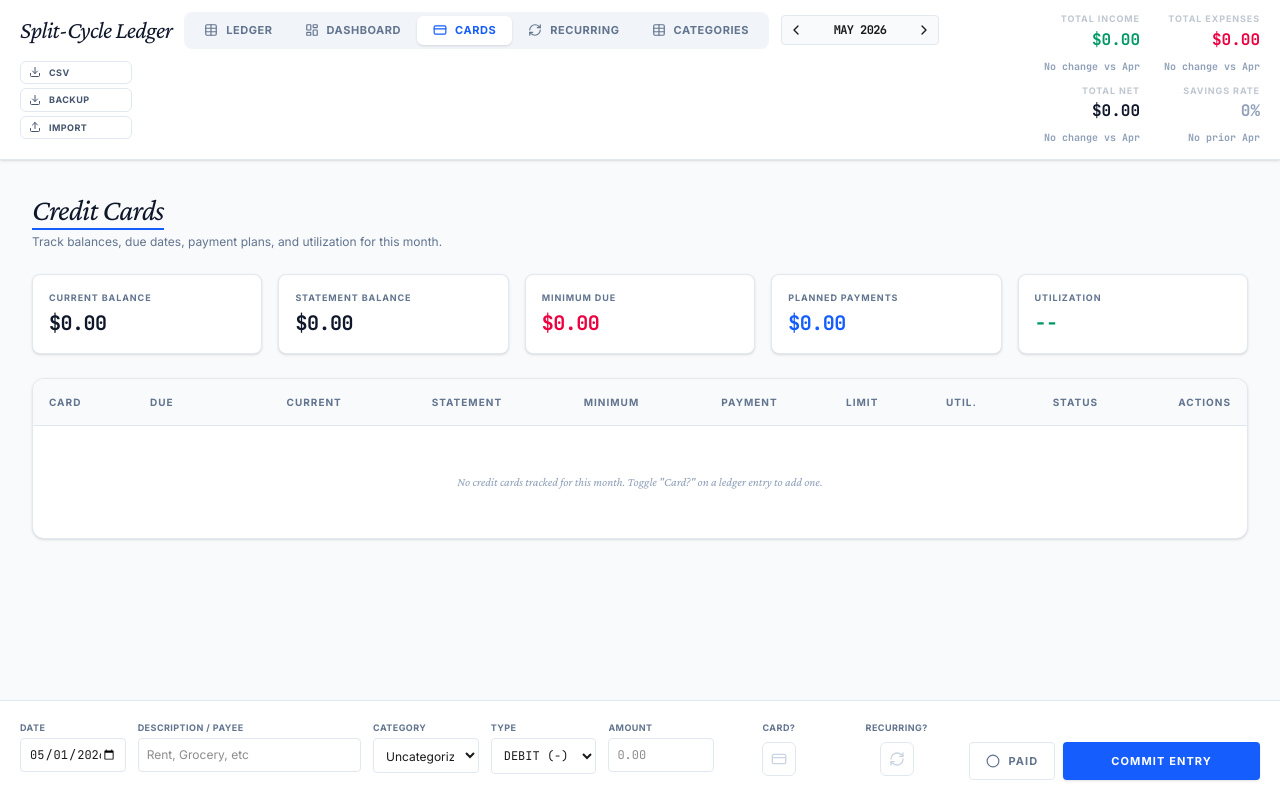
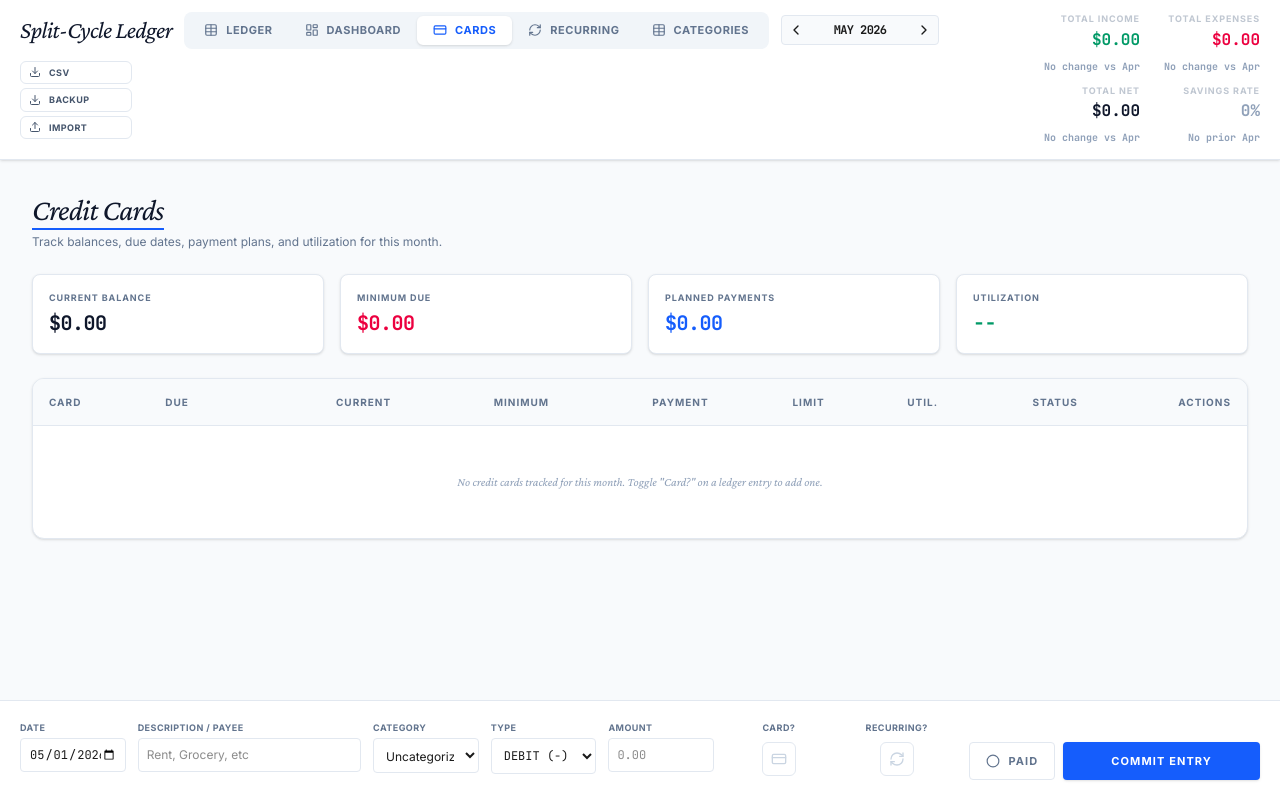
Before and after one commit to HowAI-1811/budgeteaze, a React (Vite) app: page / in a window 1280 px wide. Both pictures are taken after a click on the button "CARDS". Built offline with nearby package versions, Linux system fonts and the light colour scheme.

Commit message:
Hide statement balance from credit cards UI

```diff
--- a/src/App.tsx
+++ b/src/App.tsx
@@ -1357,17 +1357,6 @@ export default function App() {
                 />
               </div>
               <div className="flex flex-col gap-1">
-                <label className="text-[9px] uppercase font-bold tracking-wider text-slate-500">Statement</label>
-                <input
-                  type="number"
-                  step="0.01"
-                  value={statementBalance}
-                  onChange={(e) => setStatementBalance(e.target.value)}
-                  className="border border-slate-200 p-2 text-xs font-mono outline-none focus:bg-blue-50 focus:border-blue-500 rounded transition-all"
-                  placeholder="0.00"
-                />
-              </div>
-              <div className="flex flex-col gap-1">
                 <label className="text-[9px] uppercase font-bold tracking-wider text-slate-500">Minimum</label>
                 <input
                   type="number"
@@ -1427,7 +1416,6 @@ function CreditCardsView({
   onTogglePaid: (id: string) => void;
 }) {
   const totalCurrentBalance = summaries.reduce((sum, card) => sum + card.currentBalance, 0);
-  const totalStatementBalance = summaries.reduce((sum, card) => sum + card.statementBalance, 0);
   const totalMinimumPayment = summaries.reduce((sum, card) => sum + card.minimumPayment, 0);
   const totalPlannedPayment = summaries.reduce((sum, card) => sum + card.plannedPayment, 0);
   const totalCreditLimit = summaries.reduce((sum, card) => sum + (card.creditLimit || 0), 0);
@@ -1443,10 +1431,9 @@ function CreditCardsView({
           </div>
         </div>
 
-        <div className="grid grid-cols-5 gap-4">
+        <div className="grid grid-cols-4 gap-4">
           {[
             { label: 'Current Balance', value: totalCurrentBalance, color: 'text-slate-900' },
-            { label: 'Statement Balance', value: totalStatementBalance, color: 'text-slate-900' },
             { label: 'Minimum Due', value: totalMinimumPayment, color: 'text-rose-600' },
             { label: 'Planned Payments', value: totalPlannedPayment, color: 'text-blue-600' },
             { label: 'Utilization', value: overallUtilization, color: overallUtilization !== null && overallUtilization >= 0.3 ? 'text-rose-600' : 'text-emerald-600', percent: true },
@@ -1469,7 +1456,6 @@ function CreditCardsView({
                 <th className="p-4">Card</th>
                 <th className="p-4">Due</th>
                 <th className="p-4 text-right">Current</th>
-                <th className="p-4 text-right">Statement</th>
                 <th className="p-4 text-right">Minimum</th>
                 <th className="p-4 text-right">Payment</th>
                 <th className="p-4 text-right">Limit</th>
@@ -1481,7 +1467,7 @@ function CreditCardsView({
             <tbody className="font-mono text-xs">
               {summaries.length === 0 ? (
                 <tr>
-                  <td colSpan={10} className="p-12 text-center text-slate-400 italic font-serif">
+                  <td colSpan={9} className="p-12 text-center text-slate-400 italic font-serif">
                     No credit cards tracked for this month. Toggle "Card?" on a ledger entry to add one.
                   </td>
                 </tr>
@@ -1502,7 +1488,6 @@ function CreditCardsView({
                       {card.dueDate ? format(parseISO(card.dueDate), 'MMM d') : '--'}
                     </td>
                     <td className="p-4 text-right font-bold text-slate-900">${formatMoney(card.currentBalance)}</td>
-                    <td className="p-4 text-right text-slate-600">${formatMoney(card.statementBalance)}</td>
                     <td className="p-4 text-right text-rose-600">${formatMoney(card.minimumPayment)}</td>
                     <td className="p-4 text-right">
                       <div className="flex flex-col items-end">
```
